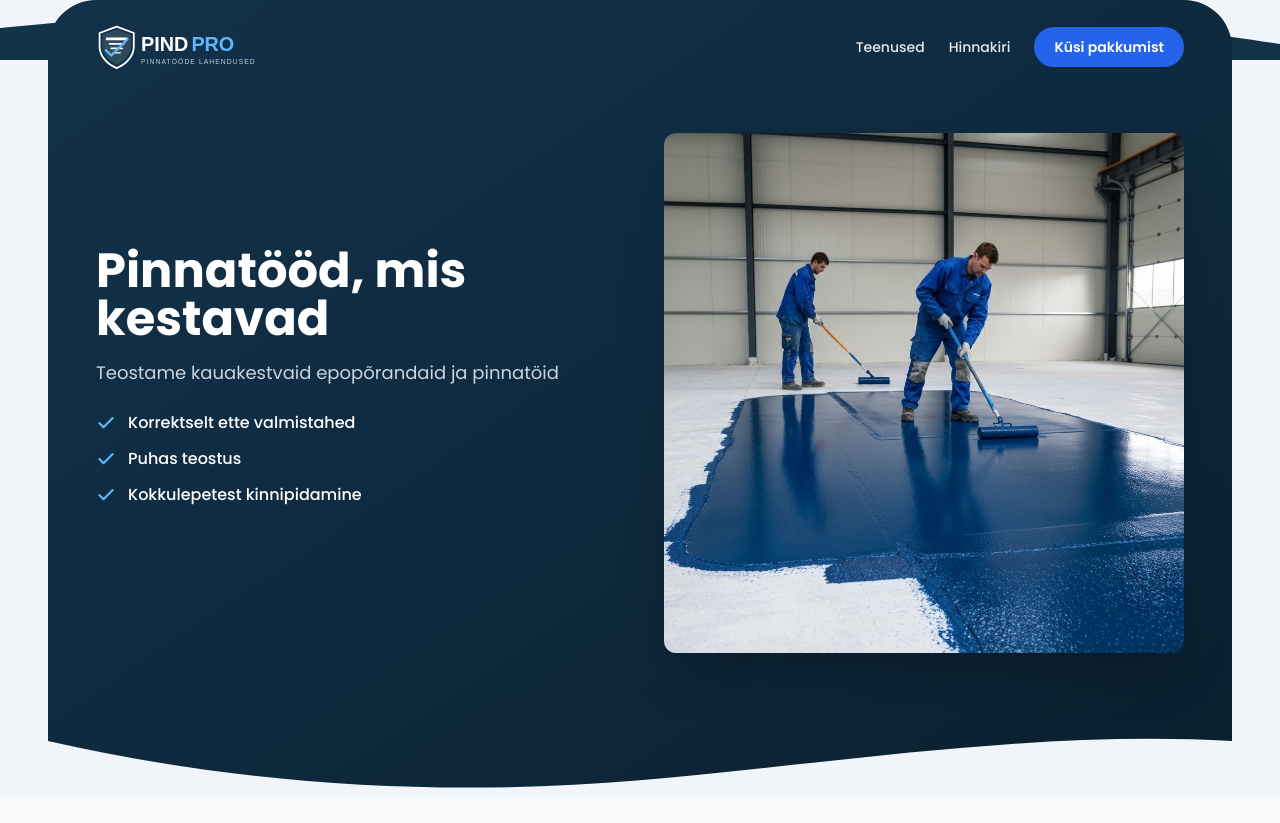
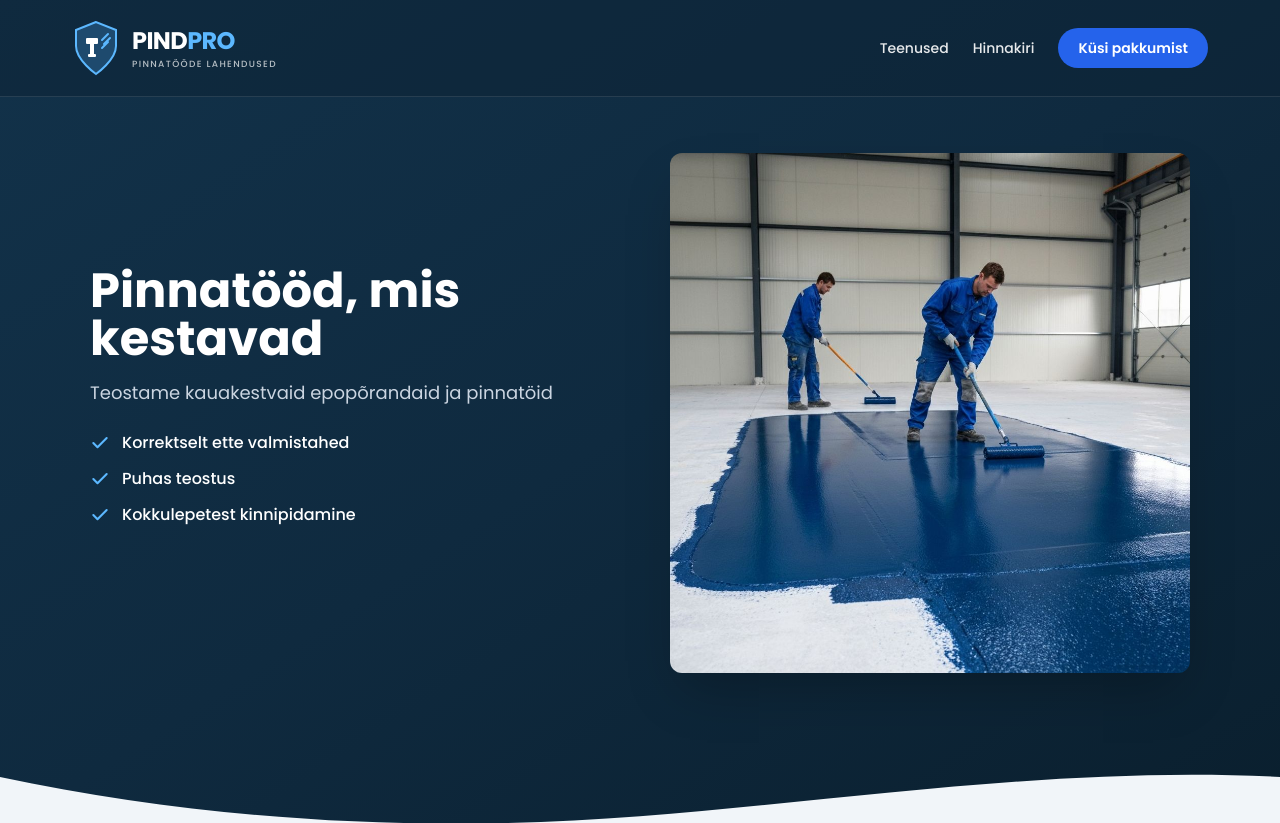
Before and after one commit to webmaker604-create/Pindpro, a Next.js app: page / in a window 1280 px wide. Shown: the top 823 px of the page. Built offline with nearby package versions, Linux system fonts and the light colour scheme.

Commit message:
feat: update design elements
Remove margins for full blue background, add border and darker shade to navigation area, create new SVG logo component with tools and text

```diff
--- a/components/hero-section.tsx
+++ b/components/hero-section.tsx
@@ -3,6 +3,43 @@
 import Image from "next/image"
 import Link from "next/link"
 import { Check } from "lucide-react"
+
+function Logo() {
+  return (
+    <div className="flex items-center gap-3">
+      {/* Shield with tools */}
+      <div className="relative h-12 w-10 md:h-14 md:w-12">
+        <svg viewBox="0 0 48 56" fill="none" xmlns="http://www.w3.org/2000/svg" className="h-full w-full">
+          {/* Shield background */}
+          <path
+            d="M24 2L4 10V26C4 40 24 54 24 54C24 54 44 40 44 26V10L24 2Z"
+            fill="#1e4a6e"
+            stroke="#5cb8ff"
+            strokeWidth="2"
+          />
+          {/* Roller tool */}
+          <rect x="14" y="18" width="12" height="6" rx="1" fill="white" />
+          <rect x="18" y="24" width="4" height="12" fill="white" />
+          <rect x="16" y="34" width="8" height="3" rx="1" fill="white" />
+          {/* Brush strokes */}
+          <path d="M30 20L36 14" stroke="#5cb8ff" strokeWidth="2" strokeLinecap="round" />
+          <path d="M32 24L38 18" stroke="#5cb8ff" strokeWidth="2" strokeLinecap="round" />
+          <path d="M30 28L36 22" stroke="#5cb8ff" strokeWidth="2" strokeLinecap="round" />
+        </svg>
+      </div>
+      {/* Text */}
+      <div className="flex flex-col">
+        <div className="flex items-baseline">
+          <span className="text-xl font-bold tracking-tight text-white md:text-2xl">PIND</span>
+          <span className="text-xl font-bold tracking-tight text-[#5cb8ff] md:text-2xl">PRO</span>
+        </div>
+        <span className="text-[8px] font-medium tracking-[0.15em] text-white/70 md:text-[9px]">
+          PINNATÖÖDE LAHENDUSED
+        </span>
+      </div>
+    </div>
+  )
+}
 
 export function HeroSection() {
   const checks = [
@@ -12,38 +49,14 @@ export function HeroSection() {
   ]
 
   return (
-    <div className="relative bg-slate-100">
-      {/* Curved blue section container */}
     <div className="relative">
-        {/* Top curved edge (outside the blue area) */}
-        <div className="absolute -top-1 left-0 right-0 h-12 overflow-hidden md:h-16">
-          <svg
-            viewBox="0 0 1440 80"
-            fill="none"
-            xmlns="http://www.w3.org/2000/svg"
-            className="absolute top-0 h-full w-full"
-            preserveAspectRatio="none"
-          >
-            <path
-              d="M0 80V40C360 0 720 0 1080 20C1260 30 1380 50 1440 60V80H0Z"
-              fill="#12324a"
-            />
-          </svg>
-        </div>
-
-        {/* Main blue section with rounded corners */}
-        <div className="relative mx-4 overflow-hidden rounded-t-[2rem] bg-gradient-to-br from-[#12324a] via-[#0f2a3f] to-[#0a1f2e] pt-4 md:mx-8 md:rounded-t-[3rem] md:pt-6 lg:mx-12">
-          {/* Header Navigation */}
-          <header className="relative z-20 px-4 pb-4 md:px-8 lg:px-12">
-            <div className="mx-auto flex max-w-[1100px] items-center justify-between">
+      {/* Full-width blue section */}
+      <div className="relative bg-gradient-to-br from-[#12324a] via-[#0f2a3f] to-[#0a1f2e]">
+        {/* Header Navigation with subtle border */}
+        <header className="relative z-20 border-b border-white/10 bg-[#0d2235]/50">
+          <div className="mx-auto flex max-w-[1200px] items-center justify-between px-5 py-4 md:px-8 md:py-5">
             <Link href="/" className="flex items-center">
-                <Image
-                  src="/images/logo.svg"
-                  alt="PindPro logo"
-                  width={180}
-                  height={45}
-                  priority
-                />
+              <Logo />
             </Link>
             <nav className="flex items-center gap-4 md:gap-6">
               <Link
@@ -60,7 +73,7 @@ export function HeroSection() {
               </Link>
               <Link
                 href="#kontakt"
-                  className="rounded-full bg-accent px-5 py-2.5 text-sm font-semibold text-white transition-colors hover:bg-accent-hover"
+                className="rounded-full bg-[#2563eb] px-5 py-2.5 text-sm font-semibold text-white transition-colors hover:bg-[#1d4ed8]"
               >
                 Küsi pakkumist
               </Link>
@@ -69,7 +82,7 @@ export function HeroSection() {
         </header>
 
         {/* Hero Content */}
-          <div className="relative z-10 px-4 pb-28 pt-8 md:px-8 md:pb-36 md:pt-12 lg:px-12">
+        <div className="relative z-10 px-5 pb-32 pt-10 md:px-8 md:pb-40 md:pt-14">
           <div className="mx-auto flex max-w-[1100px] flex-col gap-8 md:flex-row md:items-center md:gap-12">
             {/* Left side - Text content */}
             <div className="flex-1 text-white">
@@ -124,6 +137,5 @@ export function HeroSection() {
         </div>
       </div>
     </div>
-    </div>
   )
 }
```
Lines whose indentation alone changed are shown as unchanged.
